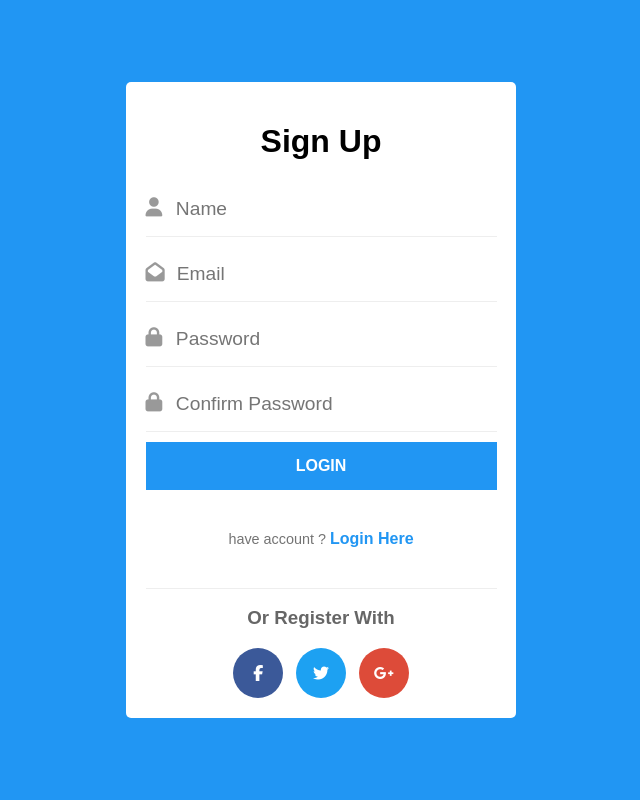
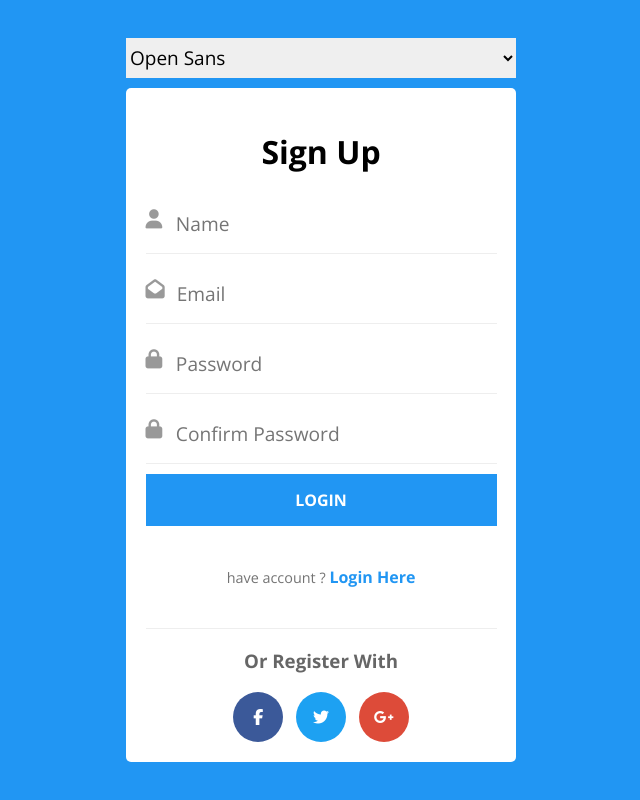
Before and after one commit to Abdallah-Medhat75/Blue-SignUp-Form, a plain HTML site: page index.html in a window 1280 px wide. Shown: the whole page, without its empty margins (319-959 px from the left). Drawn offline with nearby package versions, Linux system fonts and the light colour scheme; a web font is replaced by a local one.

Commit message:
Added Font Family Selection

```diff
--- a/css/main.css
+++ b/css/main.css
@@ -1,10 +1,10 @@
 * {
     box-sizing: border-box;
-    font-family: sans-serif;
 }
 
 html {
     --mainColor: #2196f3;
+    --formWidth: 390px;
     background-color: var(--mainColor);
     height: 100vh;
     display: flex;
@@ -12,9 +12,37 @@ html {
     align-items: center;
 }
 
+html:has(option[value="1"]:checked) {
+    font-family: "Open Sans", sans-serif;
+}
+
+html:has(option[value="2"]:checked) {
+    font-family: "Metal Mania", system-ui;
+}
+
+html:has(option[value="3"]:checked) {
+    font-family: "Caesar Dressing", system-ui;
+}
+
+::placeholder {
+    font-family: inherit;
+}
+
+select {
+    width: var(--formWidth);
+    height: 40px;
+    font-size: 19px;
+    font-family: inherit;
+    margin: 0;
+    margin-bottom: 10px;
+    padding: 0;
+    border: none;
+    outline: none;
+}
+
 form {
     background-color: white;
-    width: 390px;
+    width: var(--formWidth);
     /* height: 600px; */
     /* height: 660px; */
     border-radius: 5px;
@@ -75,6 +103,7 @@ div:nth-of-type(4)::after {
 input {
     width: 100%;
     font-size: inherit;
+    font-family: inherit;
     border: none;
     outline: none;
     caret-color: var(--mainColor);
--- a/index.html
+++ b/index.html
@@ -5,9 +5,15 @@
         <title>Blue Signup Form</title>
         <meta name="viewport" content="width=device-width, initial-scale=1.0">
         <link rel="stylesheet" href="css/main.css">
-        <script src="https://kit.fontawesome.com/ed80b4c56c.js" crossorigin="anonymous"></script>
-    </head>
+        <link rel="preconnect" href="https://fonts.googleapis.com">
+        <link rel="preconnect" href="https://fonts.gstatic.com" crossorigin>
+        <link href="https://fonts.googleapis.com/css2?family=Caesar+Dressing&family=Metal+Mania&family=Open+Sans:ital,wght@0,300..800;1,300..800&display=swap" rel="stylesheet">    </head>
     <body>
+        <select name="u" id="">
+            <option value="1">Open Sans</option>
+            <option value="2">Metal Mania</option>
+            <option value="3">Caesar<option>
+        </select>
         <form action="" method="post">
             <h1>Sign Up</h1>
 
@@ -48,5 +54,6 @@
                 </li>
             </ul>
         </form>
+        <script src="https://kit.fontawesome.com/ed80b4c56c.js" crossorigin="anonymous"></script>
     </body>
 </html>
```
